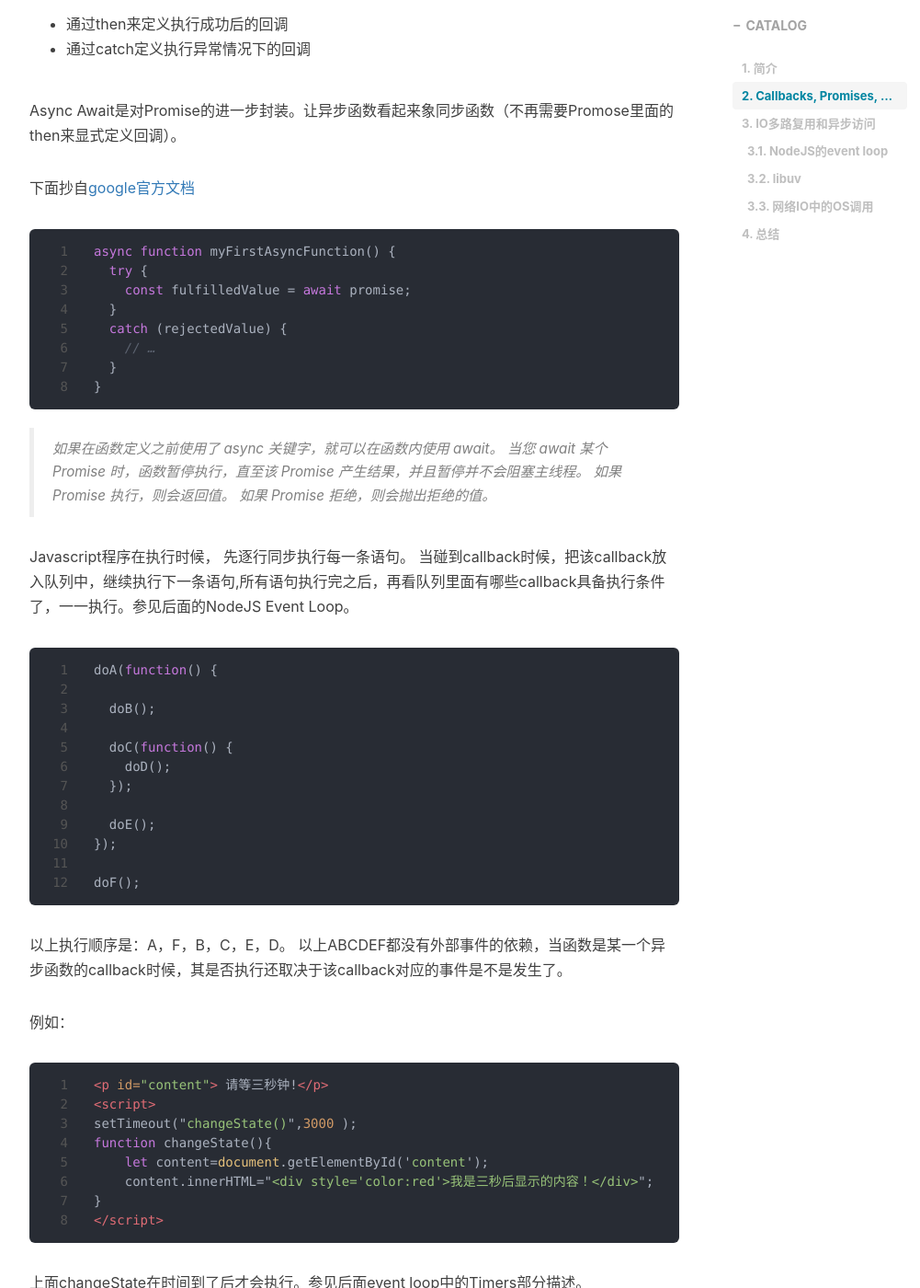
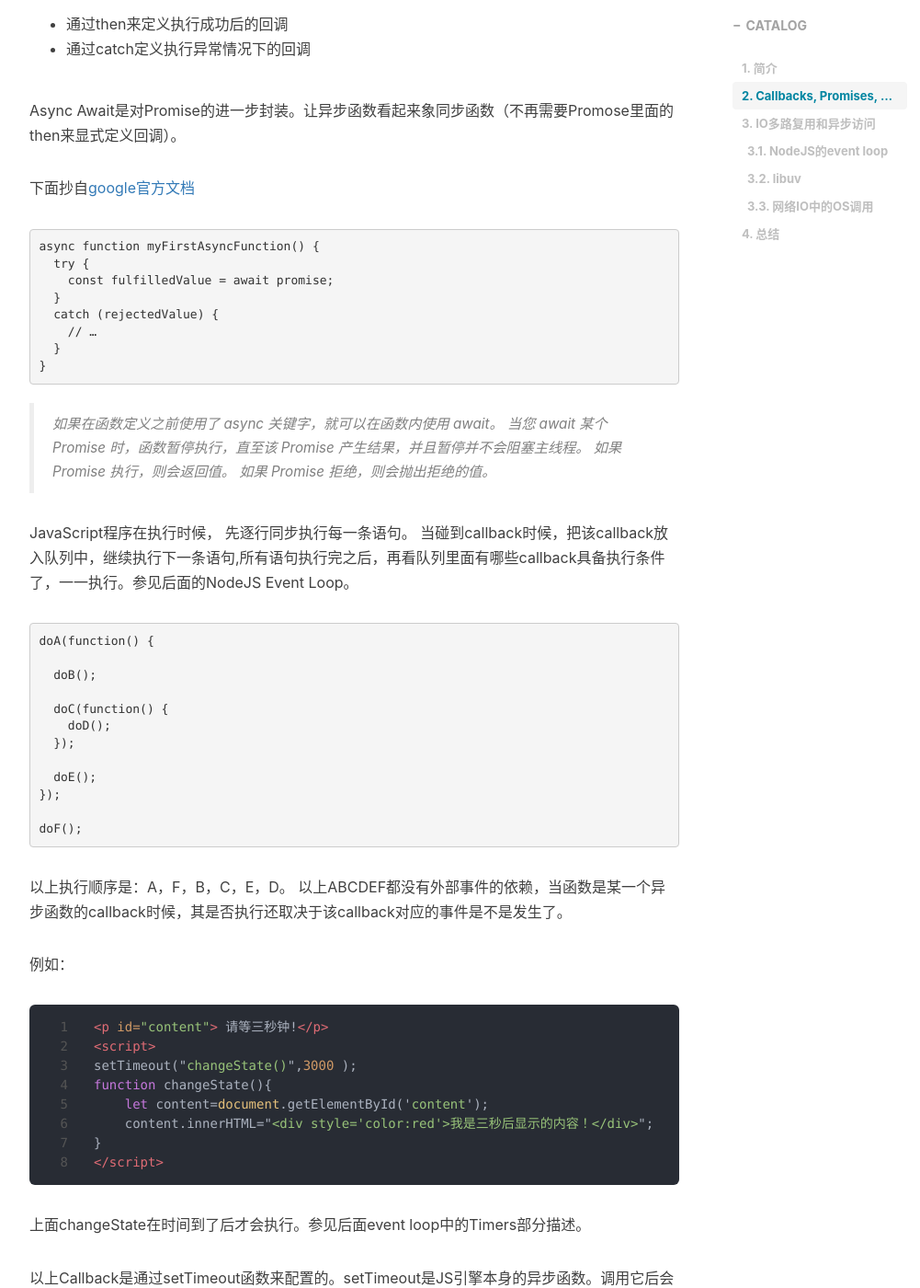
Before and after one commit to xu4wang/xu4wang.github.io, a Jekyll site: the page built from _posts/2022-02-12-node-sync.markdown, in a window 1280 px wide and 1400 px high, scrolled down 1417 px. Shown: the whole window at 92% size, without its empty margins (233-1234 px from the left). Built offline with Jekyll 4.4.1, drawn with Linux system fonts in a browser that asks for light colours; nearby versions of some CDN libraries; comment, search, counter and statistics services are not loaded; some of the changed text lies outside the part shown.

````diff
--- a/_config.yml
+++ b/_config.yml
@@ -100,9 +100,9 @@ page-mathjax: false
 
 
 # Friends
-friends: [
-    {
-        title: "awis",
-        href: "http://xu4wang.github.io/"
-    }
-]
+#friends: [
+#    {
+#        title: "awis",
+#        href: "http://xu4wang.github.io/"
+#    }
+#]
--- a/_layouts/page.html
+++ b/_layouts/page.html
@@ -44,8 +44,6 @@ layout: default
       <!-- Friends Blog -->
       {% include friends.html %}
 
-      <!-- Ads -->
-      <!-- {% include ads.html %} -->
     </div>
     {% endif %}
   </div>
--- a/_posts/2022-02-12-node-sync.markdown
+++ b/_posts/2022-02-12-node-sync.markdown
@@ -11,15 +11,15 @@ tags:
 ---
 
 > 回顾：
-> - Javascript语言定义的 callback, promise, await, asyc
-> - javascript/NodeJS 引擎（libuv）
+> - JavaScript语言定义的 callback, promise, await, asyc
+> - JavaScript/NodeJS 引擎（libuv）
 > - 操作系统IO多路复用（epoll）.
 >
-> 了解 javascript 异步函数的运行和实现机制，方便阅读和调试Javascript代码。
+> 了解 JavaScript 异步函数的运行和实现机制，方便阅读和调试JavaScript代码。
 
 ## 1. 简介
 
-对于习惯了线程池/多进程/消息队列的程序员，使用Javascript/NodeJS，有几个概念需要了解。
+对于习惯了线程池/多进程/消息队列的程序员，使用JavaScript/NodeJS，有几个概念需要了解。
 
 - Callbacks, Promises, Async Await
 - IO多路复用和异步访问
@@ -38,7 +38,7 @@ Async Await是对Promise的进一步封装。让异步函数看起来象同步
 
 下面抄自[google官方文档](https://developers.google.com/web/fundamentals/primers/async-functions)
 
-```javascript
+```JavaScript
 async function myFirstAsyncFunction() {
   try {
     const fulfilledValue = await promise;
@@ -52,9 +52,9 @@ async function myFirstAsyncFunction() {
 > 如果在函数定义之前使用了 async 关键字，就可以在函数内使用 await。 当您 await 某个 Promise 时，函数暂停执行，直至该 Promise 产生结果，并且暂停并不会阻塞主线程。 如果 Promise 执行，则会返回值。 如果 Promise 拒绝，则会抛出拒绝的值。
 
 
-Javascript程序在执行时候， 先逐行同步执行每一条语句。 当碰到callback时候，把该callback放入队列中，继续执行下一条语句,所有语句执行完之后，再看队列里面有哪些callback具备执行条件了，一一执行。参见后面的NodeJS Event Loop。
+JavaScript程序在执行时候， 先逐行同步执行每一条语句。 当碰到callback时候，把该callback放入队列中，继续执行下一条语句,所有语句执行完之后，再看队列里面有哪些callback具备执行条件了，一一执行。参见后面的NodeJS Event Loop。
 
-```javascript
+```JavaScript
 doA(function() {
 
   doB();
@@ -92,9 +92,9 @@ function changeState(){
 
 ## 3. IO多路复用和异步访问
 
-IO多路复用（事件驱动IO）不是Javascript/NodeJS的独创， 是一种通用的IO访问模式。高性能的web服务器大多数采用这种模式（例如nginx）。
+IO多路复用（事件驱动IO）不是JavaScript/NodeJS的独创， 是一种通用的IO访问模式。高性能的web服务器大多数采用这种模式（例如nginx）。
 
-Javascript以IO异步访问出名，原因是它只支持这种IO方式。强迫程序员用这种不是那么友好，但在IO密集型应用中性能好的设计模式。
+JavaScript以IO异步访问出名，原因是它只支持这种IO方式。强迫程序员用这种不是那么友好，但在IO密集型应用中性能好的设计模式。
 
 Python也支持异步IO方式，但由于历史原因，大多数应用采用多进程/多线程方式，在进程内部同步处理IO。
 
@@ -122,7 +122,7 @@ NodeJS使用libuv来实现IO多路复用和异步IO。 libuv本来是NodeJS项
 >
 > UNP中的第五类也叫异步IO，特指由操作系统负责IO数据读写，应用不关心读写，只关心读写完成事件（类似DMA）。
 >
-> 这点和Javascript中的异步IO有区别。Javascript中的异步IO更精确说是指的IO多路复用下的非阻塞IO。
+> 这点和JavaScript中的异步IO有区别。JavaScript中的异步IO更精确说是指的IO多路复用下的非阻塞IO。
 
 ### 3.1. NodeJS的event loop
 
@@ -167,8 +167,8 @@ int epoll_wait(int epfd, struct epoll_event *events, int maxevents, int timeout)
 
 ## 4. 总结
 
-Javascript使用异步方式访问IO，为了程序的可读性，在callback的基础上做了若干封装。 Async Await看起来已经和同步函数很相近了。
+JavaScript使用异步方式访问IO，为了程序的可读性，在callback的基础上做了若干封装。 Async Await看起来已经和同步函数很相近了。
 
-Javascript的异步事件，是由操作系统底层支持的。事件的产生由操作系统底层触发，由Javascript内部事件循环来读取事件，并调用相应的事件处理Callback。
+JavaScript的异步事件，是由操作系统底层支持的。事件的产生由操作系统底层触发，由JavaScript内部事件循环来读取事件，并调用相应的事件处理Callback。
 
-Javascript代码没办法自主生成事件。 Javascript的异步函数是对引擎API中需要的callback的实现，以及对引擎API的进一步封装。
+JavaScript代码没办法自主生成事件。 JavaScript的异步函数是对引擎API中需要的callback的实现，以及对引擎API的进一步封装。
--- a/_posts/2022-02-19-leo-end-development.markdown
+++ b/_posts/2022-02-19-leo-end-development.markdown
@@ -2,7 +2,7 @@
 layout:     post
 title:      "Leo editor在python下的开发即将结束"
 subtitle:   "Leo's python development is nearing its end"
-date:       2022-01-19
+date:       2022-02-19
 author:     "awis.me"
 header-img: "img/leo.jpg"
 tags:
@@ -52,7 +52,7 @@ Leo有一个特性让人印象深刻。 它可以给知识做视图（View）。
 
 这样随时可以按照场景， 按照项目，来给知识建立多种展现方式。
 
-对于一段时间内需要集中处理的工作，可以很方便的建一个试图，把需要关注的节点都克隆进去。 工作结束后把视图节点删除就可以了。 工作成果已经反应在系统中其它节点里面了。
+对于一段时间内需要集中处理的工作，可以很方便的建一个试图，把需要关注的节点都克隆进去。 工作结束后把视图节点删除就可以了。 工作成果已经反映在系统中其它节点里面了。
 
 Leo内部是使用有向无环图(directed acyclic graph)的数据结构来存储节点，支持克隆操作。
 
````
Also changed, not shown: other parts of _posts/2022-02-12-node-sync.markdown (+2 -2 lines), _posts/2022-02-20-swim-catch-and-pull.markdown (added, +36 -0 lines), img/1645379263467.jpeg (added), img/1645379684056.png (added), img/pool.jpg (added).
